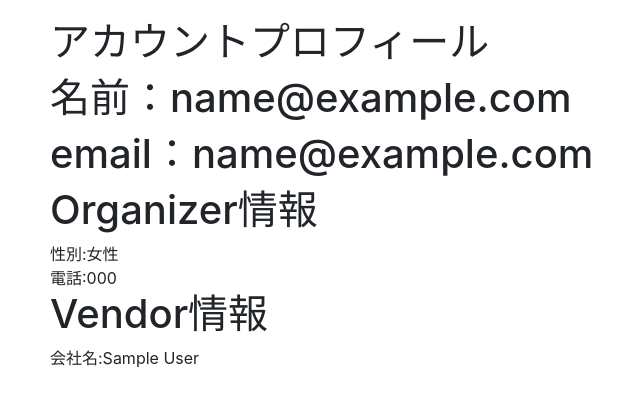
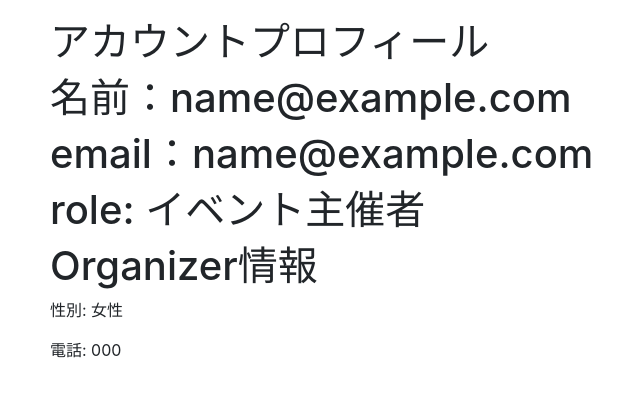
Before and after one commit to biki-cloud/event-matching-service, a Django app: page /accounts/profile/ in a window 1280 px wide. Shown: the part 212-619 px from the top of the page, without its empty margins (35-675 px from the left). Run offline with Django 5.2, Linux system fonts and the light colour scheme; a user stored in the database is signed in; tables that the repository leaves empty hold one stand-in row (values such as "Sample post").

Commit message:
ok version

```diff
--- a/accounts/admin.py
+++ b/accounts/admin.py
@@ -11,7 +11,7 @@ from .models import CustomUser, OrganizerProfile, VendorProfile
 class CustomUserChangeForm(UserChangeForm):
     class Meta(UserChangeForm.Meta):
         model = CustomUser
-        fields = ('email', 'password', 'is_active', 'is_staff')
+        fields = ('email', 'password', 'is_active', 'is_staff', 'role')
 
 
 class OrganizerProfileInline(admin.StackedInline):
@@ -32,7 +32,7 @@ class CustomUserAdmin(DefaultUserAdmin):
     model = CustomUser
     list_display = ('email', 'is_staff', 'is_active')
     fieldsets = (
-        (None, {'fields': ('email', 'password')}),
+        (None, {'fields': ('email', 'password', 'role')}),
         ('Permissions', {'fields': ('is_active', 'is_staff', 'is_superuser',
                                     'groups', 'user_permissions')}),
         ('Important dates', {'fields': ('last_login', 'date_joined')}),
--- a/accounts/forms.py
+++ b/accounts/forms.py
@@ -6,7 +6,7 @@ from .models import CustomUser, OrganizerProfile, VendorProfile
 class SignupForm(UserCreationForm):
     class Meta:
         model = CustomUser
-        fields = [CustomUser.USERNAME_FIELD] + CustomUser.REQUIRED_FIELDS + ['password1', 'password2']
+        fields = [CustomUser.USERNAME_FIELD] + CustomUser.REQUIRED_FIELDS + ['password1', 'password2', 'role']
 
 
 class OrganizerProfileForm(forms.ModelForm):
--- a/accounts/models.py
+++ b/accounts/models.py
@@ -105,6 +105,13 @@ class CustomUser(AbstractBaseUser, PermissionsMixin):
     )
     date_joined = models.DateTimeField(_("date joined"), default=timezone.now)
 
+    USER_ROLE_CHOICES = (
+        ("イベント主催者", "イベント主催者"),
+        ("イベント出店者", "イベント出店者"),
+        ("イベント参加者", "イベント参加者"),
+    )
+    role = models.CharField("役割", max_length=250, choices=USER_ROLE_CHOICES, blank=True)
+
     objects = UserManager()
 
     EMAIL_FIELD = "email"
--- a/accounts/templates/accounts/profile.html
+++ b/accounts/templates/accounts/profile.html
@@ -5,11 +5,31 @@
 <h1>名前：{{ user }}</h1>
 <h1>email：{{ user.email }}</h1>
 
-<h1>Organizer情報</h1>
-性別:{{ user.organizer_profile.gendar }}<br>
-電話:{{ user.organizer_profile.phone }}<br>
+<h1>role: {{ user.role }}</h1>
 
-<h1>Vendor情報</h1>
-会社名:{{ user.vendor_profile.vendor_name }}<br>
+<div id="organizer-info" style="display: none;">
+  <h1>Organizer情報</h1>
+  <p>性別: {{ user.organizer_profile.gendar }}</p>
+  <p>電話: {{ user.organizer_profile.phone }}</p>
+</div>
+
+<div id="vendor-info" style="display: none;">
+  <h1>Vendor情報</h1>
+  <p>会社名: {{ user.vendor_profile.vendor_name }}</p>
+</div>
+
+<script>
+document.addEventListener('DOMContentLoaded', function() {
+  var role = "{{ user.role }}";
+  var organizerInfo = document.getElementById('organizer-info');
+  var vendorInfo = document.getElementById('vendor-info');
+
+  if (role === 'イベント主催者') {
+    organizerInfo.style.display = 'block';
+  } else if (role === 'イベント出店者') {
+    vendorInfo.style.display = 'block';
+  }
+});
+</script>
 
 {% endblock %}
--- a/init_db.py
+++ b/init_db.py
@@ -15,7 +15,8 @@ for entry in data['organizers']:
     user = User.objects.create_user(
         username=entry['username'],
         email=entry['email'],
-        password=entry['password']
+        password=entry['password'],
+        role='イベント主催者'
     )
 
     # OrganizerProfileを作成
@@ -36,7 +37,8 @@ for entry in data['vendors']:
     user = User.objects.create_user(
         username=entry['username'],
         email=entry['email'],
-        password=entry['password']
+        password=entry['password'],
+        role='イベント出店者'
     )
     vendor_profile = VendorProfile.objects.create(user=user, vendor_name=entry['vendor_name'])
 
```
Also changed, not shown: accounts/templates/accounts/signup.html (+33 -1 lines), accounts/migrations/0001_initial.py, events/migrations/0001_initial.py.
